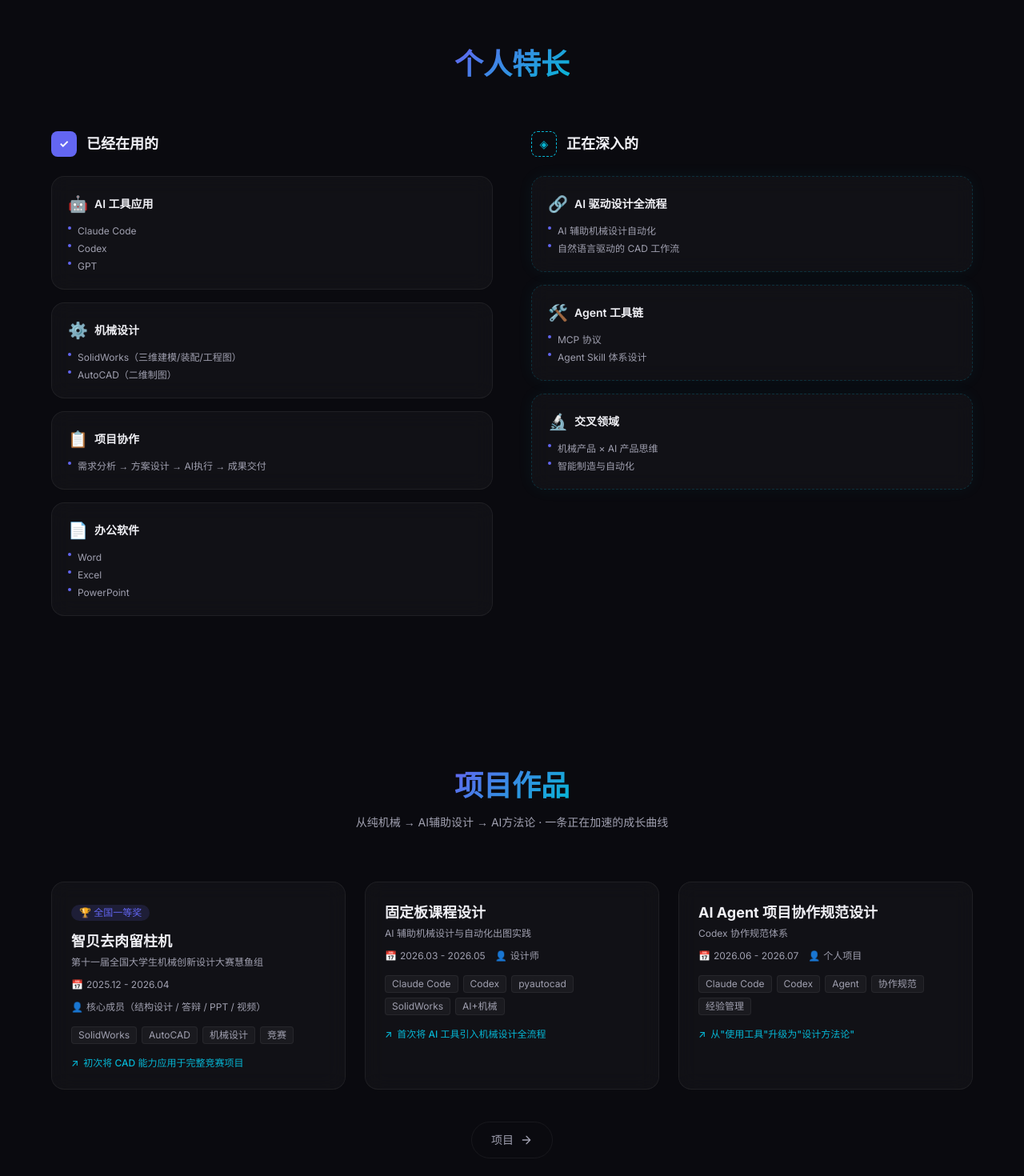
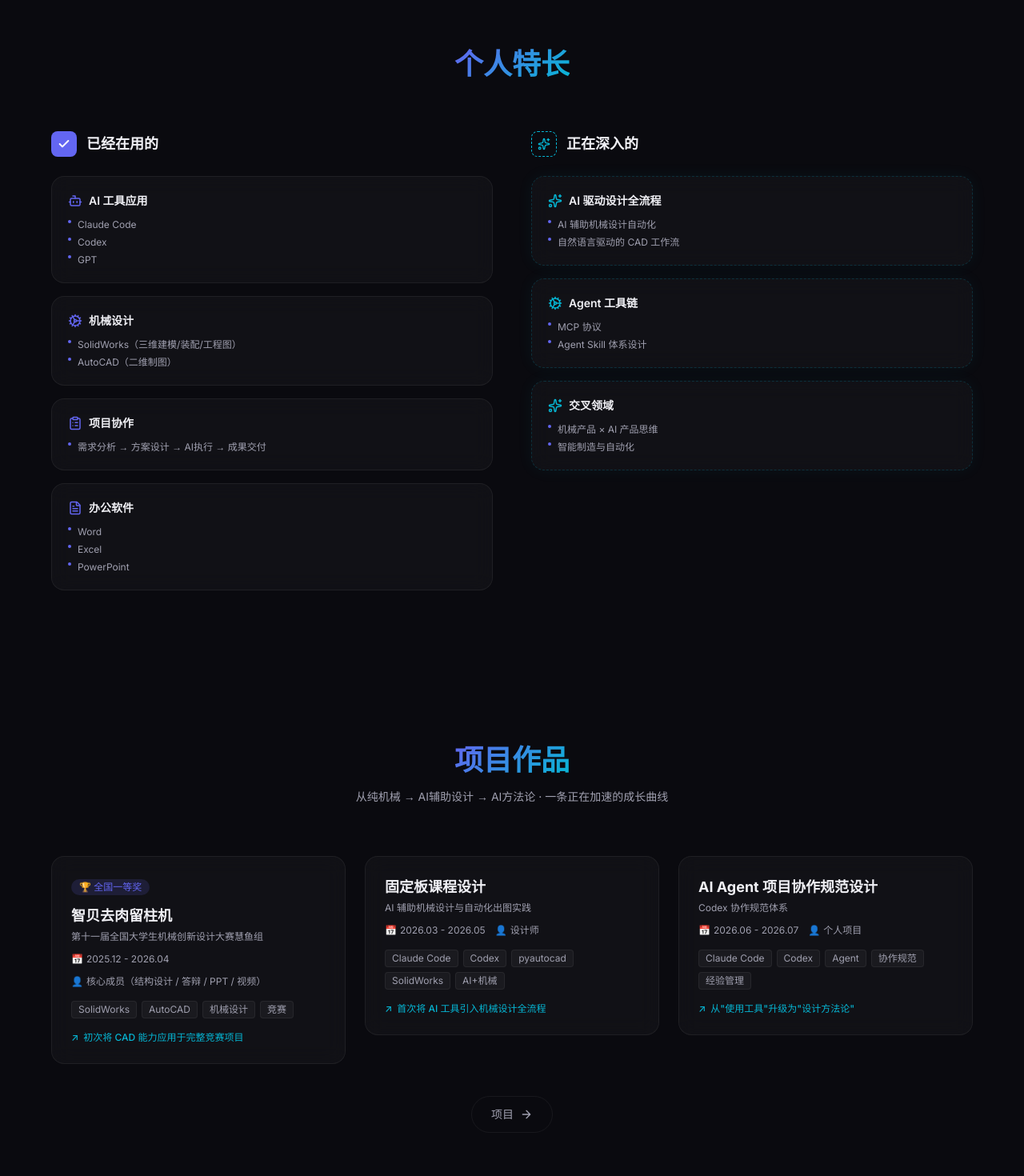
Before and after one commit to jsd245526-lang/jinshengdong.github.io, a Next.js app: page / in a window 1280 px wide. Shown: the part 1338-2808 px from the top of the page at 80% size. Built offline with nearby package versions, Linux system fonts and the light colour scheme.

Commit message:
feat(界面): 保存已验收的 UI 优化与 Hooks 修复
保留接管前的五项界面改动，并修复导航菜单与语言状态的 Hooks Lint 问题。

验证：npm run lint、npm run build
影响范围：首页、简历页、导航、技能组件与语言状态。

```diff
--- a/package.json
+++ b/package.json
@@ -10,6 +10,7 @@
   },
   "dependencies": {
     "framer-motion": "^12.42.2",
+    "lucide-react": "^1.23.0",
     "next": "16.2.10",
     "react": "19.2.4",
     "react-dom": "19.2.4"
--- a/src/app/page.js
+++ b/src/app/page.js
@@ -46,16 +46,32 @@ export default function HomePage() {
           </motion.div>
 
           {/* 项目卡片网格 */}
-          <div className="grid md:grid-cols-2 lg:grid-cols-3 gap-6">
+          <motion.div
+            className="grid md:grid-cols-2 lg:grid-cols-3 gap-6"
+            initial="hidden"
+            whileInView="visible"
+            viewport={{ once: true, margin: '-50px' }}
+            variants={{
+              visible: { transition: { staggerChildren: 0.08 } },
+              hidden: {},
+            }}
+          >
             {previewProjects.map((project, i) => (
-              <ProjectCard
+              <motion.div
                 key={project.id}
-                project={project}
-                index={i}
-                onClick={() => router.push('/projects')}
-              />
+                variants={{
+                  hidden: { opacity: 0, y: 24 },
+                  visible: { opacity: 1, y: 0, transition: { duration: 0.45, ease: 'easeOut' } },
+                }}
+              >
+                <ProjectCard
+                  project={project}
+                  index={i}
+                  onClick={() => router.push('/projects')}
+                />
+              </motion.div>
             ))}
-          </div>
+          </motion.div>
 
           {/* 查看全部 */}
           <motion.div
--- a/src/app/resume/page.js
+++ b/src/app/resume/page.js
@@ -3,6 +3,14 @@
 import { motion } from 'framer-motion';
 import { useLanguage } from '@/hooks/useLanguage';
 import Timeline from '@/components/Timeline';
+import { Trophy, Medal, Award, ScrollText, Star, BadgeCheck } from 'lucide-react';
+
+const awardLevelIcons = {
+  national: Trophy,
+  province: Medal,
+  city: Award,
+  school: ScrollText,
+};
 
 const awardLevelColors = {
   national: { bg: 'rgba(99, 102, 241, 0.15)', color: 'var(--color-accent)' },
@@ -21,6 +29,7 @@ const levelLabels = {
 function AwardBadge({ award }) {
   const { language } = useLanguage();
   const colors = awardLevelColors[award.level] || awardLevelColors.school;
+  const Icon = awardLevelIcons[award.level] || ScrollText;
 
   return (
     <motion.div
@@ -32,7 +41,7 @@ function AwardBadge({ award }) {
       transition={{ duration: 0.3 }}
       whileHover={{ scale: 1.02, borderColor: colors.color }}
     >
-      <span className="text-base">{award.level === 'national' ? '🏆' : award.level === 'province' ? '🥇' : award.level === 'city' ? '🥈' : '📜'}</span>
+      <Icon size={16} />
       <span>{award.text}</span>
     </motion.div>
   );
@@ -147,7 +156,7 @@ export default function ResumePage() {
                     className="text-sm flex items-center gap-2"
                     style={{ color: 'var(--color-text-secondary)' }}
                   >
-                    <span className="text-base">🎖️</span>
+                    <Star size={16} style={{ color: 'var(--color-accent-cyan)' }} />
                     {item}
                   </li>
                 ))}
@@ -172,7 +181,7 @@ export default function ResumePage() {
                     className="text-sm flex items-center gap-2"
                     style={{ color: 'var(--color-text-secondary)' }}
                   >
-                    <span className="text-base">📜</span>
+                    <BadgeCheck size={16} style={{ color: 'var(--color-text-secondary)' }} />
                     {item}
                   </li>
                 ))}
--- a/src/components/Navbar.js
+++ b/src/components/Navbar.js
@@ -16,19 +16,15 @@ const navLinks = [
 export default function Navbar() {
   const { t } = useLanguage();
   const pathname = usePathname();
-  const [menuOpen, setMenuOpen] = useState(false);
+  const [menuOpenPath, setMenuOpenPath] = useState(null);
   const [scrolled, setScrolled] = useState(false);
+  const menuOpen = menuOpenPath === pathname;
 
   useEffect(() => {
     const onScroll = () => setScrolled(window.scrollY > 20);
     window.addEventListener('scroll', onScroll, { passive: true });
     return () => window.removeEventListener('scroll', onScroll);
   }, []);
-
-  // Close menu on route change
-  useEffect(() => {
-    setMenuOpen(false);
-  }, [pathname]);
 
   // Prevent body scroll when menu is open
   useEffect(() => {
@@ -87,7 +83,7 @@ export default function Navbar() {
           <div className="flex md:hidden items-center gap-3">
             <LanguageToggle />
             <button
-              onClick={() => setMenuOpen(!menuOpen)}
+              onClick={() => setMenuOpenPath(menuOpen ? null : pathname)}
               className="relative w-8 h-8 flex flex-col items-center justify-center gap-1.5"
               aria-label="Toggle menu"
             >
@@ -137,7 +133,7 @@ export default function Navbar() {
                 >
                   <Link
                     href={path}
-                    onClick={() => setMenuOpen(false)}
+                    onClick={() => setMenuOpenPath(null)}
                     className={`text-2xl font-semibold transition-colors ${
                       isActive
                         ? 'text-[var(--color-accent)]'
--- a/src/components/SkillGroup.js
+++ b/src/components/SkillGroup.js
@@ -2,9 +2,24 @@
 
 import { motion } from 'framer-motion';
 import { useLanguage } from '@/hooks/useLanguage';
+import { Bot, Cog, ClipboardList, FileText, Check, Sparkles } from 'lucide-react';
+
+// 将 content.js 里的 emoji 映射为 Lucide 组件
+const iconMap = {
+  '🤖': Bot,
+  '⚙️': Cog,
+  '📋': ClipboardList,
+  '📄': FileText,
+  '🔗': Sparkles,
+  '🛠️': Cog,
+  '🔬': Sparkles,
+};
+
+const fallbackIcon = Sparkles;
 
 function SkillCategory({ category, icon, items, variant }) {
   const isCurrent = variant === 'current';
+  const IconComponent = iconMap[icon] || fallbackIcon;
 
   return (
     <motion.div
@@ -22,7 +37,10 @@ function SkillCategory({ category, icon, items, variant }) {
     >
       {/* 图标 + 分类名 */}
       <div className="flex items-center gap-2 mb-3">
-        <span className="text-xl">{icon}</span>
+        <IconComponent
+          size={18}
+          style={{ color: isCurrent ? 'var(--color-accent)' : 'var(--color-accent-cyan)' }}
+        />
         <h4 className="text-sm font-semibold" style={{ color: 'var(--color-text-primary)' }}>
           {category}
         </h4>
@@ -80,10 +98,10 @@ export default function SkillGroup() {
           >
             <div className="flex items-center gap-3 mb-6">
               <div
-                className="w-8 h-8 rounded-lg flex items-center justify-center text-sm font-bold"
+                className="w-8 h-8 rounded-lg flex items-center justify-center"
                 style={{ background: 'var(--color-accent)', color: '#fff' }}
               >
-                ✓
+                <Check size={16} strokeWidth={3} />
               </div>
               <h3 className="text-lg font-semibold" style={{ color: 'var(--color-text-primary)' }}>
                 {t('skills.currentLabel')}
@@ -105,13 +123,13 @@ export default function SkillGroup() {
           >
             <div className="flex items-center gap-3 mb-6">
               <div
-                className="w-8 h-8 rounded-lg flex items-center justify-center text-sm"
+                className="w-8 h-8 rounded-lg flex items-center justify-center"
                 style={{
                   border: '1px dashed var(--color-accent-cyan)',
                   color: 'var(--color-accent-cyan)',
                 }}
               >
-                ◈
+                <Sparkles size={16} />
               </div>
               <h3 className="text-lg font-semibold" style={{ color: 'var(--color-text-primary)' }}>
                 {t('skills.learningLabel')}
--- a/src/hooks/useLanguage.js
+++ b/src/hooks/useLanguage.js
@@ -1,23 +1,40 @@
 'use client';
 
-import { createContext, useContext, useState, useEffect, useCallback } from 'react';
+import { createContext, useContext, useSyncExternalStore, useCallback } from 'react';
 import { siteContent } from '@/data/content';
 
 const LanguageContext = createContext(null);
+const languageChangeEvent = 'languagechange';
+
+function getLanguageSnapshot() {
+  const saved = localStorage.getItem('lang');
+  return saved === 'zh' || saved === 'en' ? saved : 'zh';
+}
+
+function subscribeToLanguage(callback) {
+  const onStorage = (event) => {
+    if (event.key === 'lang') callback();
+  };
+
+  window.addEventListener('storage', onStorage);
+  window.addEventListener(languageChangeEvent, callback);
+
+  return () => {
+    window.removeEventListener('storage', onStorage);
+    window.removeEventListener(languageChangeEvent, callback);
+  };
+}
 
 export function LanguageProvider({ children }) {
-  const [language, setLanguageState] = useState('zh');
-
-  useEffect(() => {
-    const saved = localStorage.getItem('lang');
-    if (saved === 'zh' || saved === 'en') {
-      setLanguageState(saved);
-    }
-  }, []);
+  const language = useSyncExternalStore(
+    subscribeToLanguage,
+    getLanguageSnapshot,
+    () => 'zh'
+  );
 
   const setLanguage = useCallback((lang) => {
-    setLanguageState(lang);
     localStorage.setItem('lang', lang);
+    window.dispatchEvent(new Event(languageChangeEvent));
   }, []);
 
   const t = useCallback(
```
Also changed, not shown: 1 other file (tests, documents, lock files or other folders).
